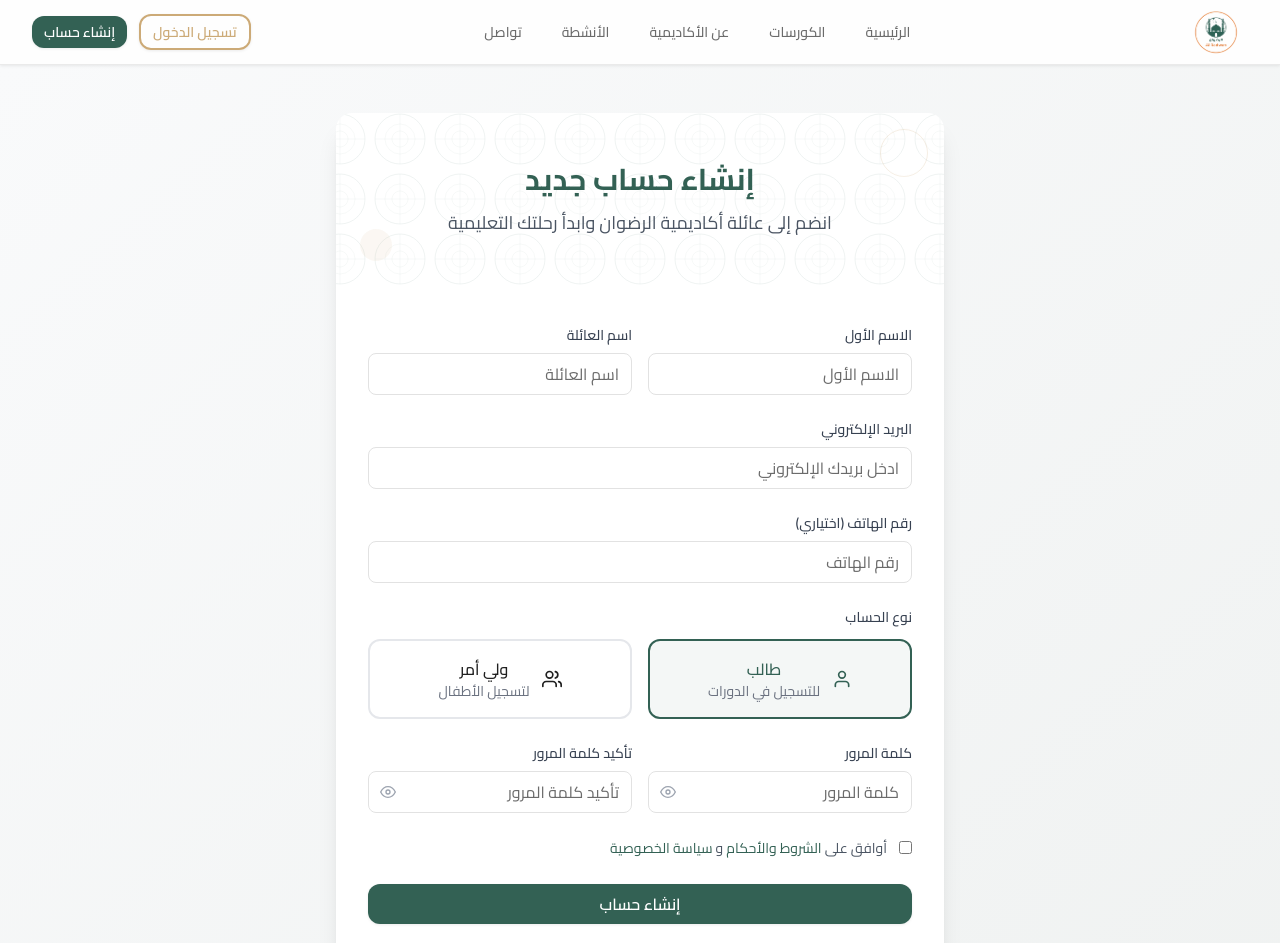
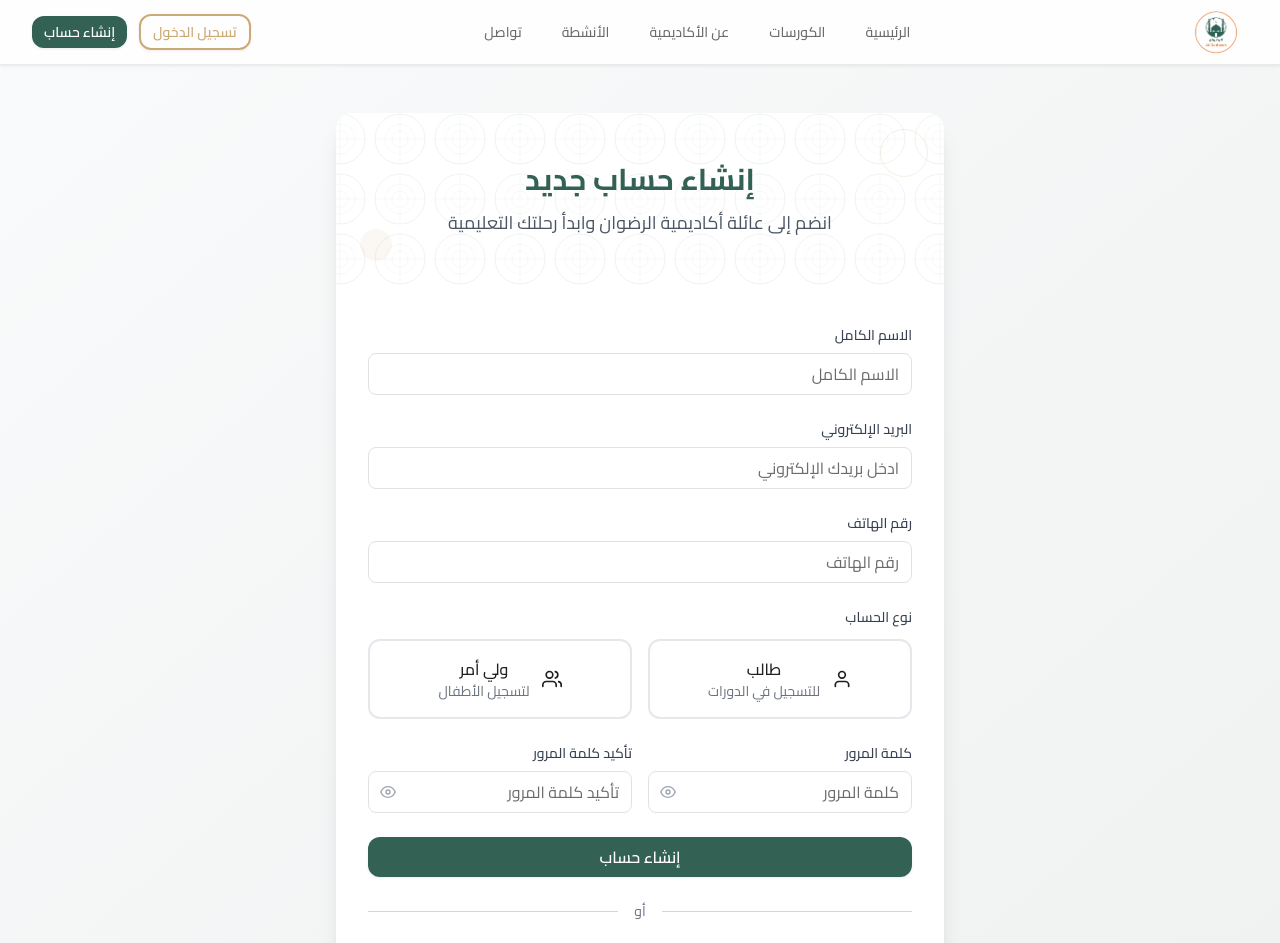
Before and after one commit to youseif-elshreif/radwan, a Next.js app: page /register in a window 1280 px wide. Shown: the top 943 px of the page. Built offline with nearby package versions, Linux system fonts and the light colour scheme.

Commit message:
inhances

```diff
--- a/src/app/register/page.tsx
+++ b/src/app/register/page.tsx
@@ -7,20 +7,21 @@
 import FormWrapper from "@/components/common/FormWrapper";
 import Button from "@/components/ui/Button";
 import Input from "@/components/ui/Input";
-import { RegisterFormData } from "@/types";
+import { RegisterFormData } from "@/types/auth.types";
 import { FiEye, FiEyeOff, FiUser, FiUsers } from "react-icons/fi";
 import { FaGoogle, FaFacebook } from "react-icons/fa";
 
 const RegisterPage: React.FC = () => {
   const [formData, setFormData] = useState<RegisterFormData>({
-    firstName: "",
-    lastName: "",
+    name: "",
+    phone: "",
     email: "",
     password: "",
     confirmPassword: "",
-    phoneNumber: "",
-    role: "student",
-    acceptTerms: false,
+    numOfPartsofQuran: 0,
+    age: 0,
+    country: "مصر",
+    quranLevel: "",
   });
 
   const [showPassword, setShowPassword] = useState(false);
@@ -32,8 +33,15 @@
     (field: keyof RegisterFormData) =>
     (e: React.ChangeEvent<HTMLInputElement | HTMLSelectElement>) => {
       const target = e.target as HTMLInputElement;
-      const value = target.type === "checkbox" ? target.checked : target.value;
-      setFormData((prev) => ({
+      let value: string | number | boolean = target.value;
+
+      if (target.type === "checkbox") {
+        value = target.checked;
+      } else if (field === "numOfPartsofQuran" || field === "age") {
+        value = parseInt(target.value) || 0;
+      }
+
+      setFormData((prev: RegisterFormData) => ({
         ...prev,
         [field]: value,
       }));
@@ -51,12 +59,8 @@
   const validateForm = (): boolean => {
     const newErrors: Record<string, string> = {};
 
-    if (!formData.firstName.trim()) {
-      newErrors.firstName = "الاسم الأول مطلوب";
-    }
-
-    if (!formData.lastName.trim()) {
-      newErrors.lastName = "اسم العائلة مطلوب";
+    if (!formData.name.trim()) {
+      newErrors.name = "الاسم مطلوب";
     }
 
     if (!formData.email.trim()) {
@@ -75,12 +79,14 @@
       newErrors.confirmPassword = "كلمة المرور غير متطابقة";
     }
 
-    if (formData.phoneNumber && !/^[0-9+\-\s()]+$/.test(formData.phoneNumber)) {
-      newErrors.phoneNumber = "رقم الهاتف غير صحيح";
+    if (!formData.phone.trim()) {
+      newErrors.phone = "رقم الهاتف مطلوب";
+    } else if (!/^[0-9+\-\s()]+$/.test(formData.phone)) {
+      newErrors.phone = "رقم الهاتف غير صحيح";
     }
 
-    if (!formData.acceptTerms) {
-      newErrors.acceptTerms = "يجب قبول الشروط والأحكام";
+    if (formData.age < 1 || formData.age > 100) {
+      newErrors.age = "العمر يجب أن يكون بين 1 و 100";
     }
 
     setErrors(newErrors);
@@ -128,33 +134,19 @@
           >
             <form onSubmit={handleSubmit} className="space-y-6">
               {/* Name Fields */}
-              <div className="grid grid-cols-2 gap-4">
+              {/* Name Field */}
               <div>
                 <label className="block text-sm font-medium text-gray-700 mb-2">
-                    الاسم الأول
+                  الاسم الكامل
                 </label>
                 <Input
                   type="text"
-                    placeholder="الاسم الأول"
-                    value={formData.firstName}
-                    onChange={handleInputChange("firstName")}
-                    error={errors.firstName}
+                  placeholder="الاسم الكامل"
+                  value={formData.name}
+                  onChange={handleInputChange("name")}
+                  error={errors.name}
                   required
                 />
-                </div>
-                <div>
-                  <label className="block text-sm font-medium text-gray-700 mb-2">
-                    اسم العائلة
-                  </label>
-                  <Input
-                    type="text"
-                    placeholder="اسم العائلة"
-                    value={formData.lastName}
-                    onChange={handleInputChange("lastName")}
-                    error={errors.lastName}
-                    required
-                  />
-                </div>
               </div>
 
               {/* Email Field */}
@@ -175,14 +167,15 @@
               {/* Phone Number */}
               <div>
                 <label className="block text-sm font-medium text-gray-700 mb-2">
-                  رقم الهاتف (اختياري)
+                  رقم الهاتف
                 </label>
                 <Input
                   type="tel"
                   placeholder="رقم الهاتف"
-                  value={formData.phoneNumber}
-                  onChange={handleInputChange("phoneNumber")}
-                  error={errors.phoneNumber}
+                  value={formData.phone}
+                  onChange={handleInputChange("phone")}
+                  error={errors.phone}
+                  required
                 />
               </div>
 
@@ -293,38 +286,7 @@
                 </div>
               </div>
 
-              {/* Terms Acceptance */}
-              <div>
-                <label className="flex items-start gap-3">
-                  <input
-                    type="checkbox"
-                    checked={formData.acceptTerms}
-                    onChange={handleInputChange("acceptTerms")}
-                    className="mt-1 rounded border-gray-300 text-primary focus:ring-primary"
-                  />
-                  <span className="text-sm text-gray-600 leading-relaxed">
-                    أوافق على{" "}
-                    <Link
-                      href="/terms"
-                      className="text-primary hover:text-accent"
-                    >
-                      الشروط والأحكام
-                    </Link>{" "}
-                    و{" "}
-                    <Link
-                      href="/privacy"
-                      className="text-primary hover:text-accent"
-                    >
-                      سياسة الخصوصية
-                    </Link>
-                  </span>
-                </label>
-                {errors.acceptTerms && (
-                  <p className="mt-1 text-sm text-red-600">
-                    {errors.acceptTerms}
-                  </p>
-                )}
-              </div>
+
 
               {/* Submit Button */}
               <Button
--- a/src/components/ui/Badge.tsx
+++ b/src/components/ui/Badge.tsx
@@ -1,5 +1,10 @@
 import React from "react";
-import { BadgeProps } from "@/types";
+
+interface BadgeProps {
+  children: React.ReactNode;
+  variant?: "default" | "primary" | "secondary" | "success" | "error" | "accent";
+  className?: string;
+}
 
 const Badge: React.FC<BadgeProps> = ({
   children,
@@ -13,6 +18,7 @@
     default: "bg-gray-100 text-text-secondary",
     primary: "bg-primary/10 text-primary",
     secondary: "bg-accent/10 text-accent",
+    accent: "bg-accent/10 text-accent",
     success: "bg-success/10 text-success",
     error: "bg-error/10 text-error",
   };
--- a/src/components/ui/Button.tsx
+++ b/src/components/ui/Button.tsx
@@ -1,6 +1,16 @@
 import React from "react";
-import { ButtonProps } from "@/types";
 import { AiOutlineLoading3Quarters } from "react-icons/ai";
+
+interface ButtonProps {
+  variant?: "primary" | "secondary" | "outline" | "ghost";
+  size?: "sm" | "md" | "lg";
+  disabled?: boolean;
+  loading?: boolean;
+  children: React.ReactNode;
+  onClick?: (e: React.MouseEvent<HTMLButtonElement>) => void;
+  className?: string;
+  type?: "button" | "submit" | "reset";
+}
 
 const Button: React.FC<ButtonProps> = ({
   variant = "primary",
```
Also changed, not shown: src/components/ui/Card.tsx (+6 -1 lines). Lines whose indentation alone changed are shown as unchanged.
